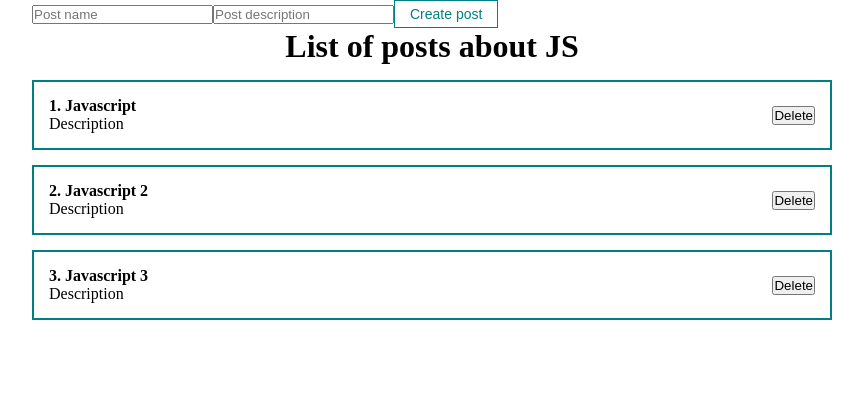
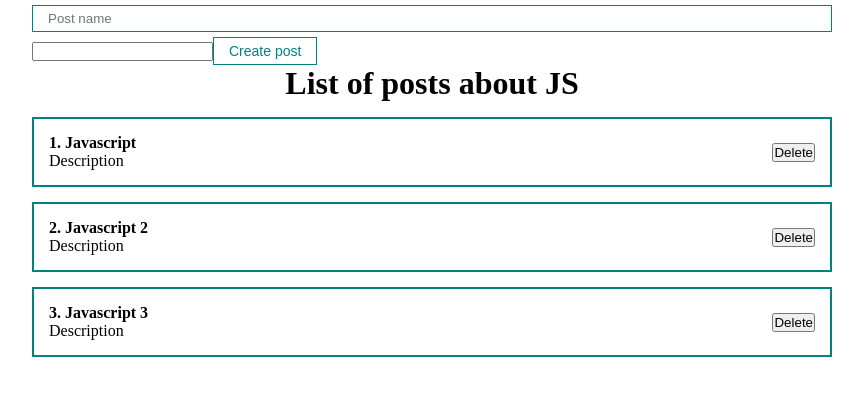
Before and after one commit to Dmytro27Ind/react-course, a React (Create React App) app: page / in a window 1280 px wide. Shown: the top 396 px of the page, without its empty margins (208-1071 px from the left). Built offline with nearby package versions, Linux system fonts and the light colour scheme.

Commit message:
MyInput element

```diff
--- a/src/App.js
+++ b/src/App.js
@@ -1,8 +1,9 @@
-import React, { useState } from "react";
+import React, { useState, useRef } from "react";
 // import ClassCounter from "./components/ClassCounter";
 // import Counter from "./components/Counter";
 import PostList from "./components/PostList";
 import MyButton from "./components/UI/button/MyButton";
+import MyInput from "./components/UI/input/MyInput";
 import './styles/App.css'
 
 function App() {
@@ -42,15 +43,43 @@ function App() {
     {id: 3, title: 'Javascript 3', body: 'Description'},
   ])
 
+  const [title, setTitle] = useState('')
+  const bodyInputRef = useRef()
+  const bodyInputRefSimple = useRef()
+
+  const addNewPost = (event) => {
+    event.preventDefault()
+    console.log("title = " + title)
+    // console.log("MyInput value = " + bodyInputRef.current.value)
+    // console.log("MyInput element = " + bodyInputRef.current)
+    console.log("input value = " + bodyInputRefSimple.current.value)
+    console.log("input element = " + bodyInputRefSimple.current)
+  }
+
   return (
     // appOne;
 
     <div className="App">
       <form>
-        <input type="text" placeholder="Post name"/>
-        <input type="text" placeholder="Post description"/>
+        {/*//* Управляемый компонент */}
+        <MyInput
+          value={title}
+          onChange={event => setTitle(event.target.value)}
+          type="text"
+          placeholder="Post name"
+        />
+        {/*//* Simple input from html */}
+        <input ref={bodyInputRefSimple} type="text"/>
+        {/*//* НЕ управляемый компонент. С помощью ref мы получаем ссылку на сам элемент.
+           //* bodyInputRef.current == <MyInput ... />
+           //* bodyInputRef.current.value == значению в элементе*/}
+        {/* <MyInput
+          ref={bodyInputRef}
+          type="text"
+          placeholder="Post description"
+        /> */}
         {/* <MyButton disabled>Create post</MyButton> */}
-        <MyButton>Create post</MyButton>
+        <MyButton onClick={addNewPost}>Create post</MyButton>
       </form>
       <PostList posts={posts} title="List of posts about JS"/>
     </div>
--- a/src/components/UI/button/MyButton.jsx
+++ b/src/components/UI/button/MyButton.jsx
@@ -3,6 +3,7 @@ import classes from './MyButton.module.css'
 
 function MyButton({children, ...props}) {
   return (
+    //* {...props} from this way we can pass all parameters to our button
     <button {...props} className={classes.myBtn}>
         {children}
     </button>
--- /dev/null
+++ b/src/components/UI/input/MyInput.jsx
@@ -0,0 +1,10 @@
+import React from 'react'
+import classes from './MyInput.module.css'
+
+function MyInput(props) {
+  return (
+    <input className={classes.myInput} {...props}/>
+  )
+}
+
+export default MyInput
--- /dev/null
+++ b/src/components/UI/input/MyInput.module.css
@@ -0,0 +1,6 @@
+.myInput{
+    width: 100%;
+    padding: 5px 15px;
+    margin: 5px 0;
+    border: 1px solid teal;
+}
```
